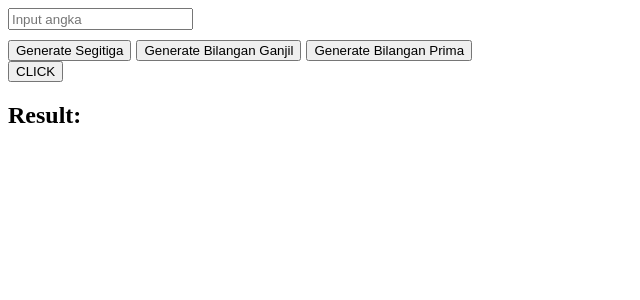
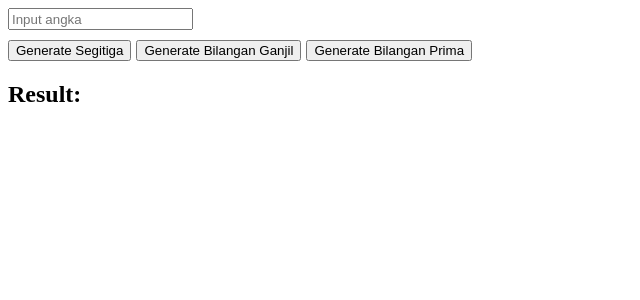
Before and after one commit to abdurrohmanjafar/test-code-pranala, a Django app: page / in a window 1280 px wide. Shown: the top 300 px of the page, without its empty margins (0-640 px from the left). Run offline with Django 5.2, Linux system fonts and the light colour scheme.

Commit message:
change html

```diff
--- a/myapp/templates/index.html
+++ b/myapp/templates/index.html
@@ -26,8 +26,6 @@
         </div>
     </form>
 
-    <button onclick="myFunction()">CLICK</button>
-
     <div>
         <h2>Result:</h2>
         <div>
```
